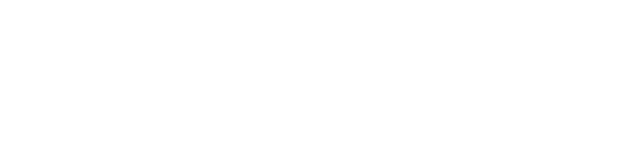
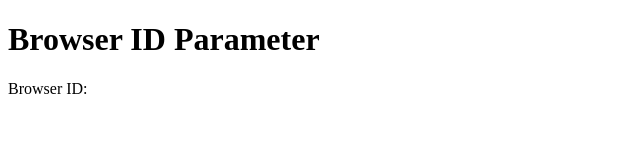
Before and after one commit to code-house10/dental, a plain HTML site: page index.html in a window 1280 px wide. Shown: the whole page, without its empty margins (0-640 px from the left). Drawn offline with Linux system fonts and the light colour scheme.

Commit message:
Update index.html

```diff
--- a/index.html
+++ b/index.html
@@ -29,5 +29,10 @@
       console.log('browserId parameter is missing from the URL.');
     }
   </script>
+
+
+<h1>Browser ID Parameter</h1>
+  <p>Browser ID: <span id="browserId"></span></p>
+
 </body>
 </html>
```
